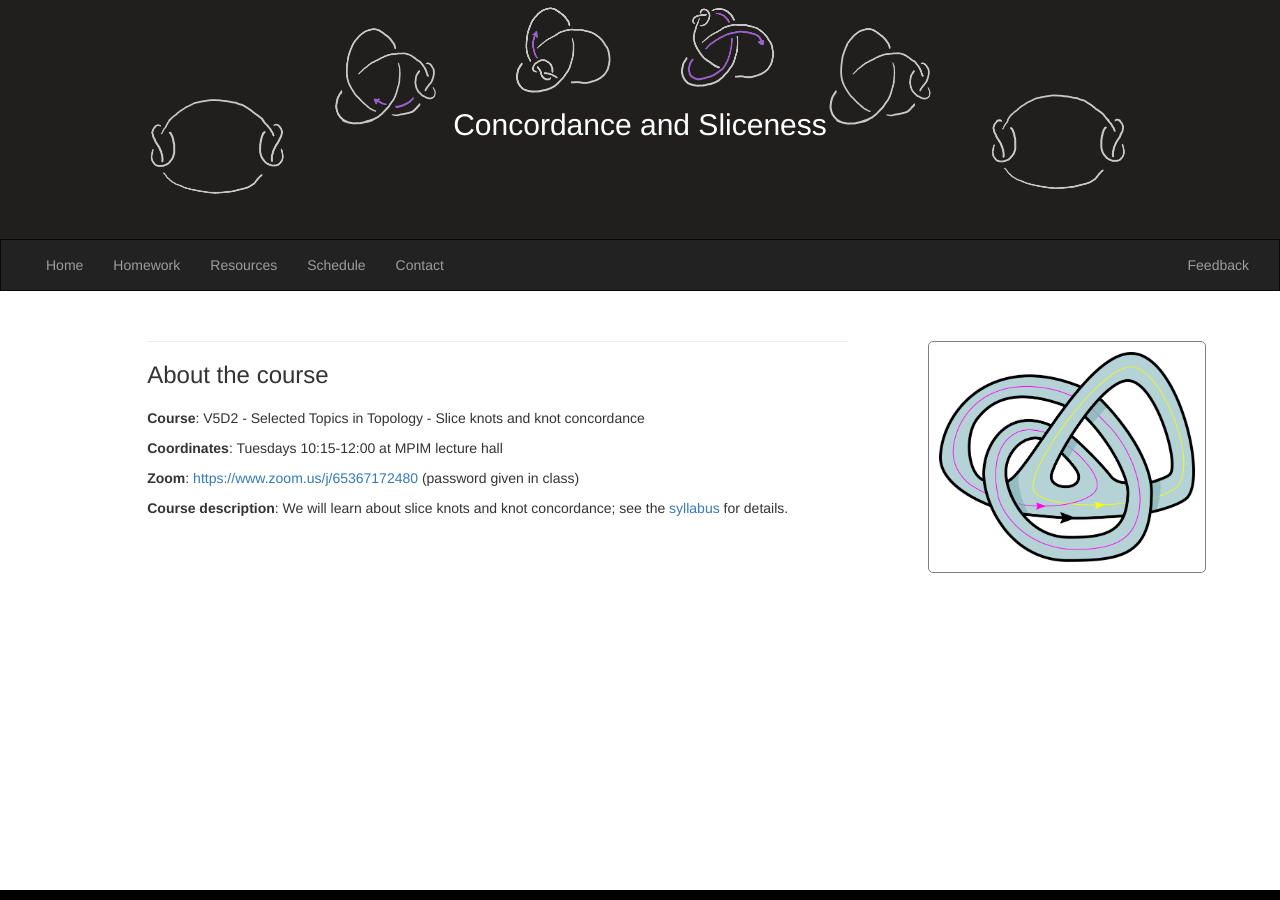
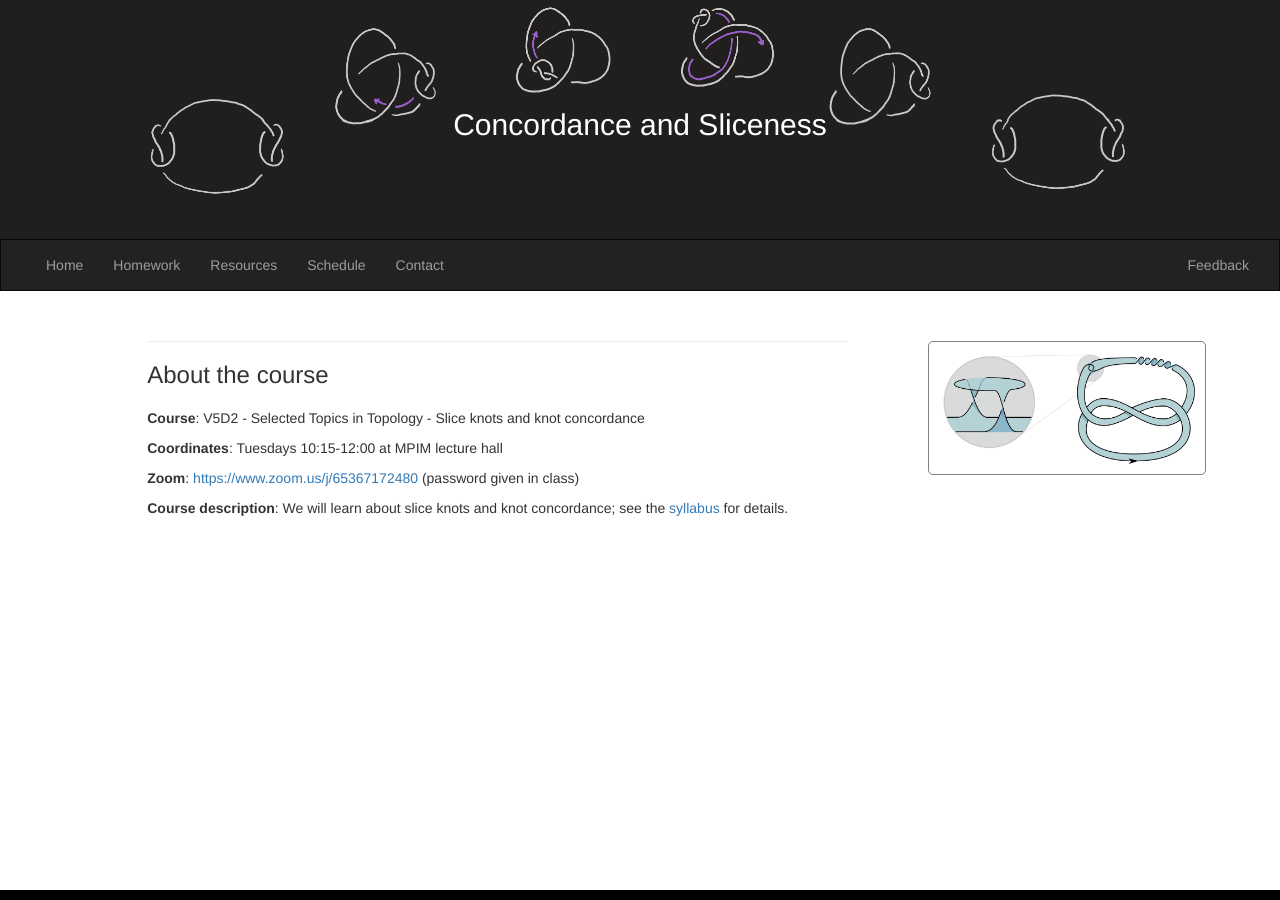
Before and after one commit to imsundberg/concordance, a Jekyll site: the page built from README.md, in a window 1280 px wide. Built offline with Jekyll 4.4.1, drawn with Linux system fonts in a browser that asks for light colours; our own code applies the rules of GitHub Pages for plain Markdown files.

Commit message:
Update home.html

```diff
--- a/_includes/home.html
+++ b/_includes/home.html
@@ -50,7 +50,7 @@
 
 	<div class="col-sm-4">
 		<div id="img-container" class="tooltip" style="text-align: center">
-			<a href="https://www.youtube.com/watch?v=dQw4w9WgXcQ"><img style="padding:10px" src="https://imsundberg.github.io/concordance/files/stevedore.png" id="img"></a>
+			<a href="https://www.youtube.com/watch?v=dQw4w9WgXcQ"><img style="padding:10px" src="https://imsundberg.github.io/concordance/files/whitehead.png" id="img"></a>
   			<span class="tooltiptext"></span>
 		</div>
 	</div>
```
